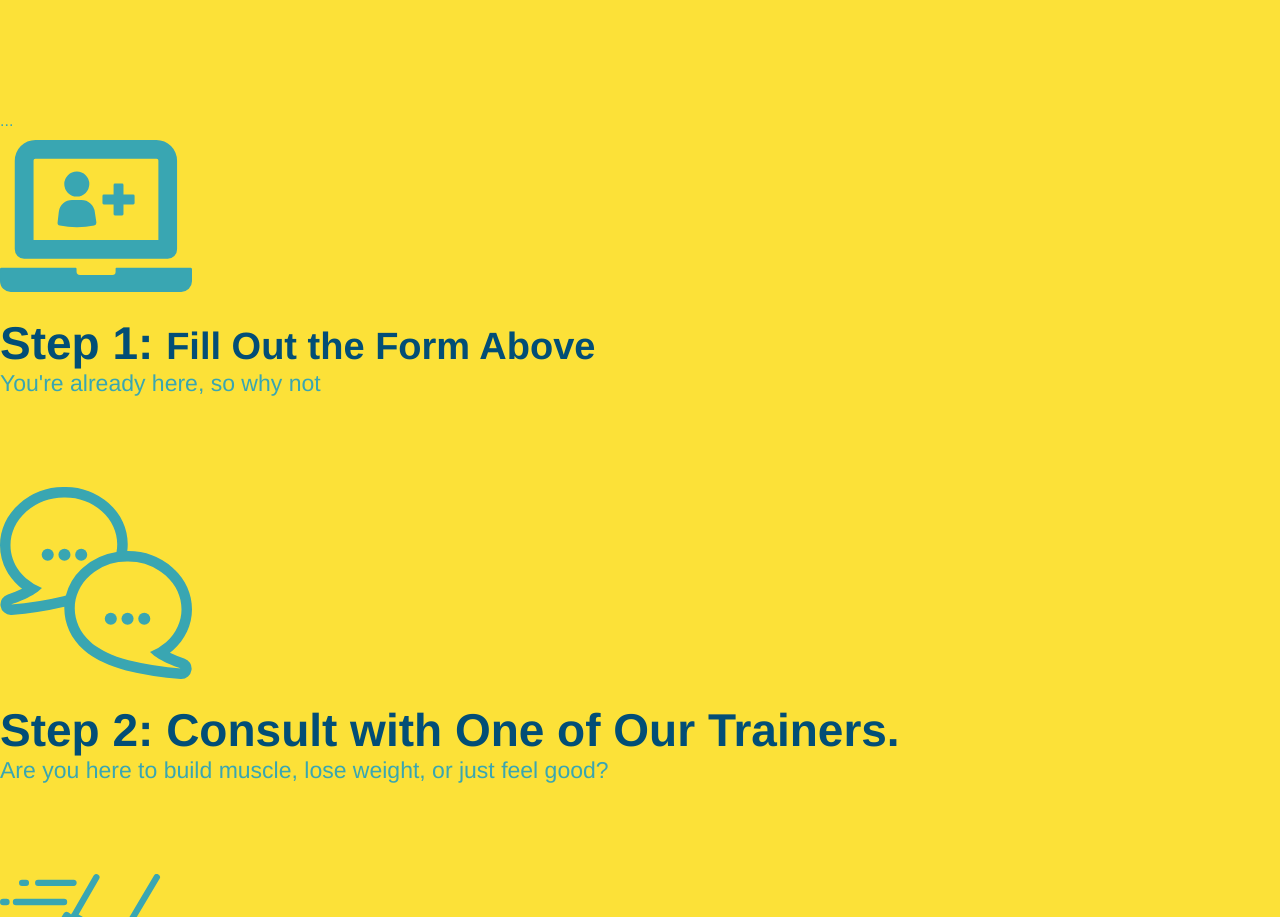
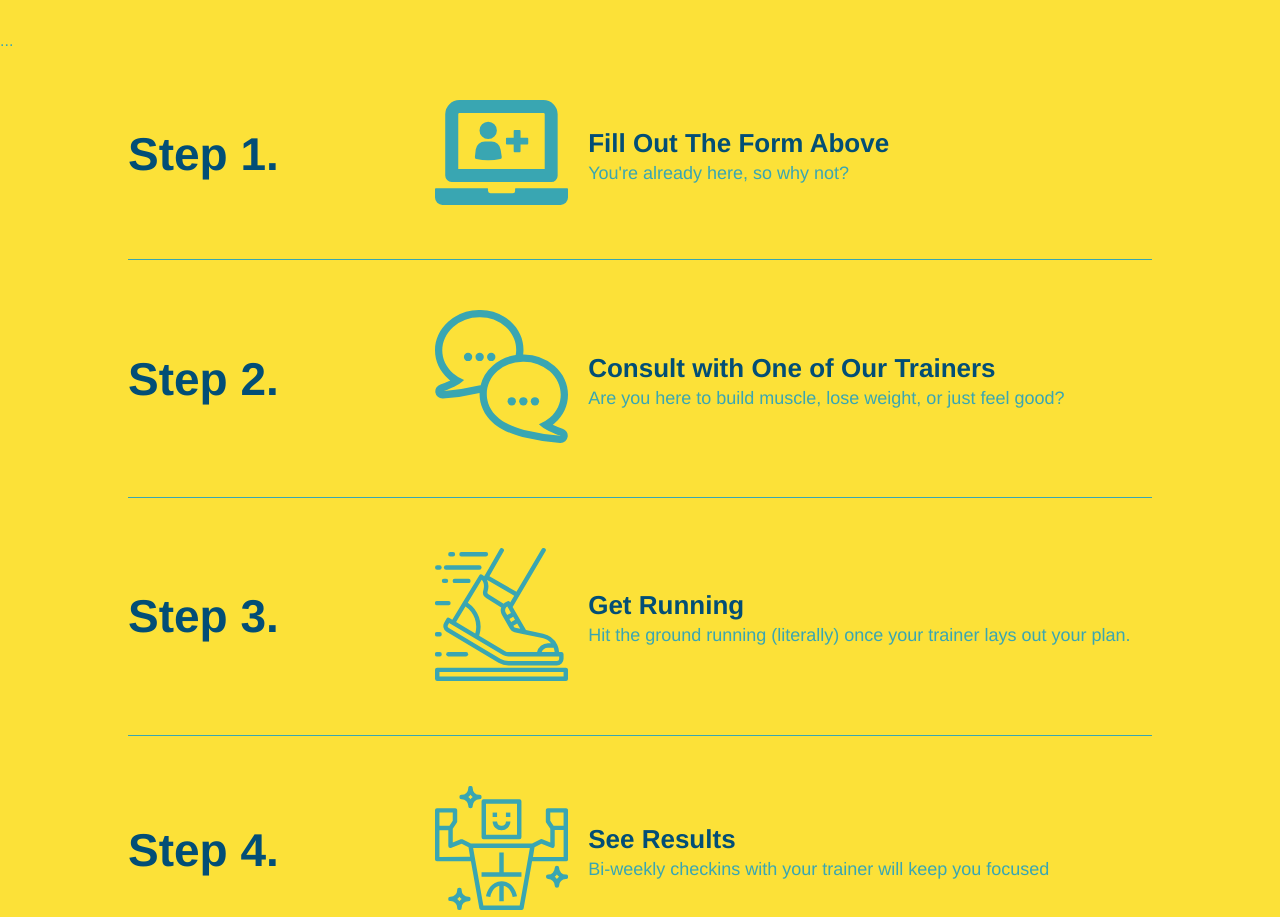
Before and after one commit to TempleKramer/run-buddy, a plain HTML site: page index.html in a window 1280 px wide. Shown: the part 955-1872 px from the top of the page. Drawn offline with Linux system fonts and the light colour scheme.

Commit message:
add flexbox to the steps

```diff
--- a/index.html
+++ b/index.html
@@ -91,28 +91,56 @@
 </div>
     ...
 
-    <div>
+    <div class="step">
+        <h3>Step 1.</h3>
+        <div class="step-info">
+          <div class="step-img">
             <img src="./assets/step-1.svg" alt="" />
-        <h3>Step 1: <span>Fill Out the Form Above</span></h3>
-        <p>You're already here, so why not</p>
+          </div>
+          <div class="step-text">
+            <h4>Fill Out The Form Above</h4>
+            <p>You're already here, so why not?</p>
+          </div>
+        </div>
       </div>
 
-    <div>
+    <div class="step">
+        <h3>Step 2.</h3>
+        <div class="step-info">
+          <div class="step-img">
             <img src="./assets/step-2.svg" alt="" />
-        <h3>Step 2: Consult with One of Our Trainers.</h3>
-        <p>Are you here to build muscle, lose weight, or just feel good? </p>
+          </div>
+          <div class="step-text">
+            <h4>Consult with One of Our Trainers</h4>
+            <p>Are you here to build muscle, lose weight, or just feel good?</p>
+         </div>
+       </div>
      </div>
 
-    <div>
+     <div class="step">
+        <h3>Step 3.</h3>
+        <div class="step-info">
+          <div class="step-img">
             <img src="./assets/step-3.svg" alt="" />
-        <h3>Step 3: Get Running</h3>
+          </div>
+          <div class="step-text">
+            <h4> Get Running</h4>
             <p>Hit the ground running (literally) once your trainer lays out your plan.</p>
           </div>
+        </div>
+      </div>
 
-    <div>
+      <div class="step">
+        <h3>Step 4.</h3>
+        <div class="step-info">
+          <div class="step-img">
             <img src="./assets/step-4.svg" alt="" />
-        <h3>Step 4: See Results</h3>
+          </div>
+          <div class="step-text">
+            <h4>See Results</h4>
             <p>Bi-weekly checkins with your trainer will keep you focused</p>
+          </div>
+        </div>
       </div>
     </section>
 
--- a/style.css
+++ b/style.css
@@ -181,29 +181,54 @@ footer a {
     background: #fce138;
 }
 
-.steps div {
-    margin-bottom: 80px;
+.step {
+    margin: 50px auto;
+    padding-bottom: 50px;
+    width: 80%;
+    border-bottom: 1px solid #39a6b2;
+    display: flex;
+    flex-wrap: wrap;
+    align-items: center;
+    justify-content: space-between;
+  }
+
+.step h3 {
+    color: #024e76;
+    font-size: 46px;
+    flex: 1 30%;
 }
 
-.steps img {
-    width: 15%;
-    margin: 10px 0;
+.step-info {
+    flex: 2 70%;
+    display: flex;
+    flex-wrap: wrap;
+    align-items: center;
 }
 
-.steps h3 {
-    color: #024e76;
-    font-size: 46px;
-    margin-top: 10px;
+.step-img {
+    flex: 1 12%;
+    margin-right: 20px;
 }
 
-.steps p {
-    color: #39a6b2;
-    font-size: 23px;
+.step-img img {
+    max-width: 100%;
 }
 
-.steps span {
-    font-size: 38px;
+.step-text{
+    flex: 12;
 }
+
+.step-text p {
+    color: #39a6b2;
+    font-size: 18px;
+}
+
+.step-text h4 {
+    font-size: 26px;
+    line-height: 1.5;
+    color: #024e76;
+  }
+
 
 .trainers {
 
```
Lines whose indentation alone changed are shown as unchanged.
